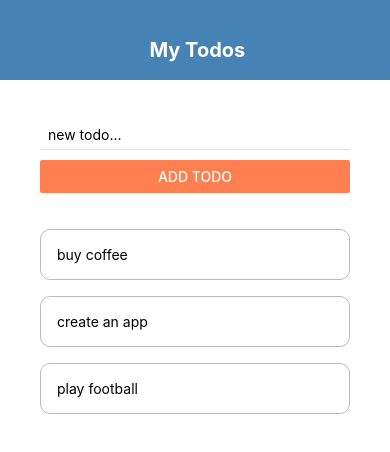
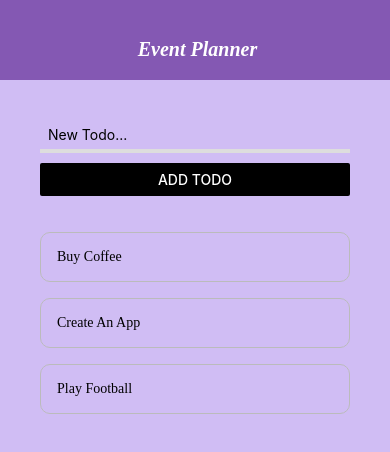
Before and after one commit to syedabbasali/React-native, a React Native app in the folder react-app/: screen / in a window 390 px wide. Shown: the top 452 px of the page. Built offline with nearby package versions, Linux system fonts and the light colour scheme.

Commit message:
ToDo App is read

```diff
--- a/react-app/App.js
+++ b/react-app/App.js
@@ -1,6 +1,6 @@
 import React, { useState } from "react";
 import {
-  StyleSheet,Text, View,FlatList } from "react-native";
+  StyleSheet,Text, View,FlatList,Al } from "react-native";
 import Header from "./components/header";
 import TodoItem from "./components/todoitem";
 import AddTodo from "./components/addTodo";
@@ -21,12 +21,18 @@ setTodos((prevTodos) => {
 }
 
 const submitHandler = (text) => {
+
+  if(text.length >3 ){
     setTodos((prevTodos) => {
       return [
         { text: text, key: Math.random().toString() },
         ...prevTodos
       ];
         })
+  }else{
+
+  }
+
 }
 
   return (
@@ -50,12 +56,13 @@ return [
 const styles = StyleSheet.create({
   container: {
     flex: 1,
-    backgroundColor: "#fff",
+    backgroundColor: "#d0bdf4",
   },
   content:{
     padding : 40,
   },
   list:{
     marginTop :20,
+    fontFamily:'sans-serif'
   }
 });
--- a/react-app/components/addTodo.js
+++ b/react-app/components/addTodo.js
@@ -11,10 +11,10 @@ export default function AddTodo( {submitHandler}) {
     return(
         <View>
             <TextInput style= {styles.input}
-            placeholder= 'new todo...'
+            placeholder= 'New Todo...'
             onChangeText={ changeHandler}
             />
-            <Button onPress={() => submitHandler(text)} title ='add todo' color ='coral'
+            <Button onPress={() => submitHandler(text)} title ='add todo' color='black'
                                     />
         </View>
     )
@@ -25,7 +25,7 @@ const styles = StyleSheet.create({
         marginBottom: 10,
         paddingHorizontal : 8,
         paddingVertical: 6,
-        borderBottomWidth: 1,
+        borderBottomWidth: 4,
         borderBottomColor: '#ddd'
-    }
+    },
 })
--- a/react-app/components/header.js
+++ b/react-app/components/header.js
@@ -4,7 +4,7 @@ import {StyleSheet,Text, View, } from "react-native";
 export default function Header() {
     return(
         <View style={styles.header}>
-            <Text style ={styles.title}> My Todos</Text>
+            <Text style ={styles.title}> <i>Event Planner</i></Text>
         </View>
     )
 }
@@ -13,12 +13,25 @@ const styles  = StyleSheet.create({
     header : {
         height :80,
         paddingTop:38,
-        backgroundColor : "#4682B4"
+        // backgroundColor : "#AFKL567"
+
+        /*Ice Cold: #a0d2eb
+
+Freeze Purple: #e5eaf5
+
+Medium Purple: #d0bdf4
+
+Purple Pain: #8458B3
+
+Heavy Purple: #a28089 */
+        backgroundColor : "#8458B3"
+
     },
     title:{
         textAlign: 'center',
         color : '#fff',
         fontSize: 20,
         fontWeight : 'bold',
+        fontFamily: 'cursive'
     }
 });
--- a/react-app/components/todoitem.js
+++ b/react-app/components/todoitem.js
@@ -17,6 +17,9 @@ const styles =StyleSheet.create({
         borderColor: '#bbb',
         borderWidth :1,
         borderStyle:'solid',
-        borderRadius: 10
+        borderRadius: 10,
+        textTransform: 'capitalize',
+        fontFamily:'Rockwell'
+
     }
 })
```
Also changed, not shown: react-app/assets/EventPlanner.png (added). Lines whose indentation alone changed are shown as unchanged.
